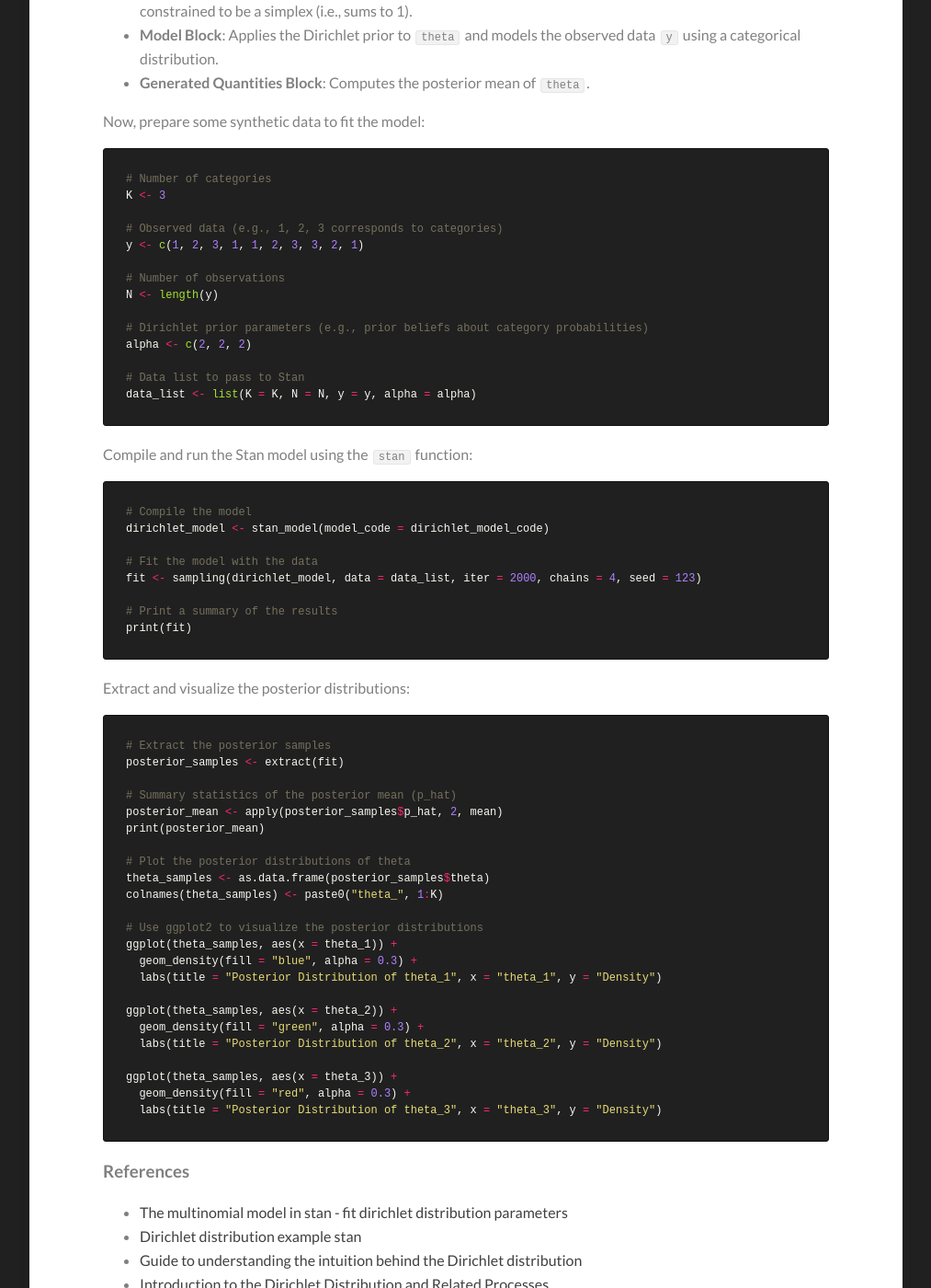
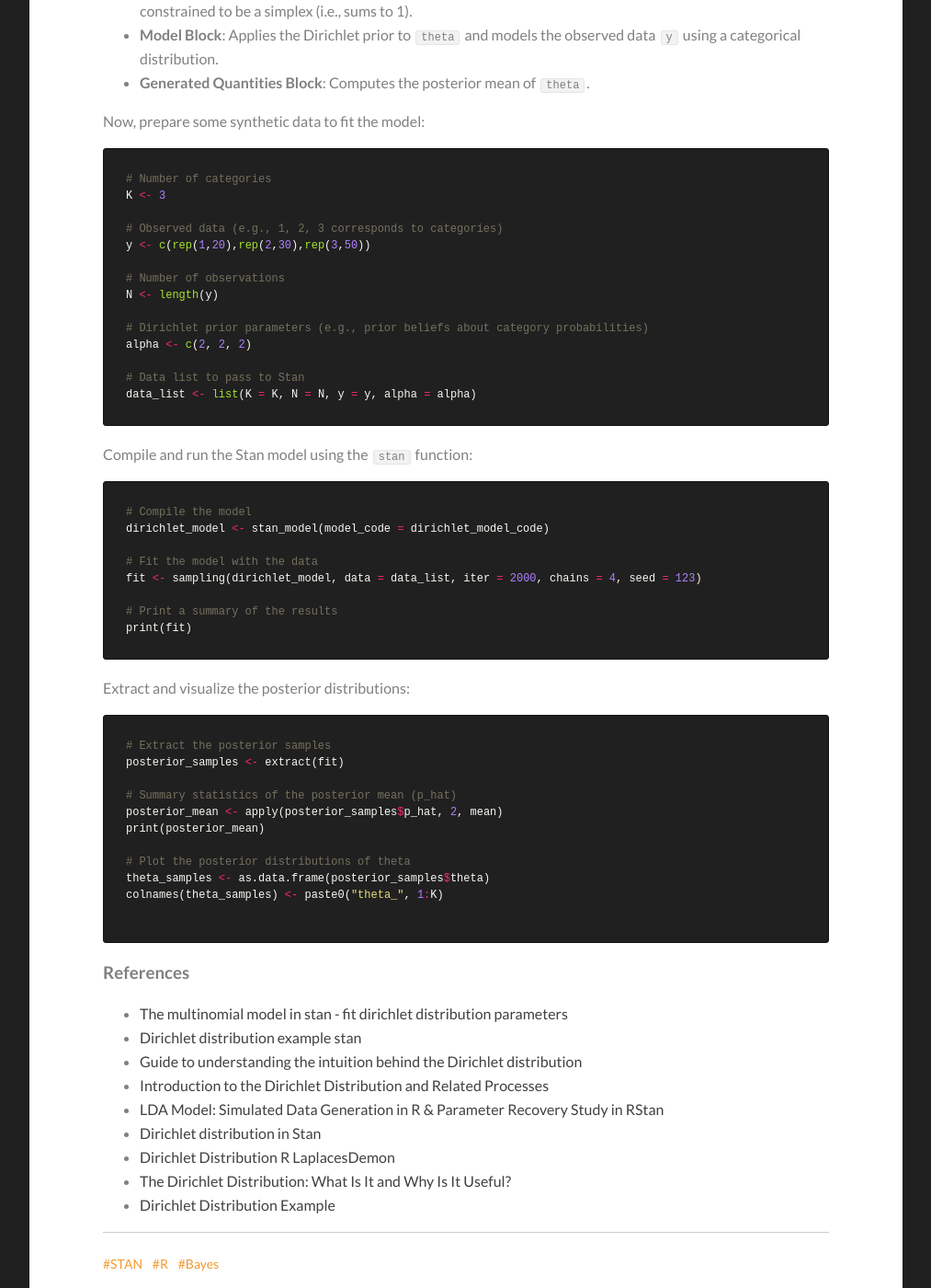
Before and after one commit to Kamran-Afzali/Kamran-Afzali.github.io, a Jekyll site: the page built from _posts/2024-11-25-Dirichlet_Distribution.md, in a window 1280 px wide and 1400 px high, scrolled down 4560 px. Shown: the whole window at 92% size, without its empty margins (133-1146 px from the left). Built offline with Jekyll 4.4.1, drawn with Linux system fonts in a browser that asks for light colours; formulas are drawn with MathJax 3.

Commit message:
Update 2024-11-25-Dirichlet_Distribution.md

````diff
--- a/_posts/2024-11-25-Dirichlet_Distribution.md
+++ b/_posts/2024-11-25-Dirichlet_Distribution.md
@@ -179,7 +179,7 @@ Now, prepare some synthetic data to fit the model:
 K <- 3
 
 # Observed data (e.g., 1, 2, 3 corresponds to categories)
-y <- c(1, 2, 3, 1, 1, 2, 3, 3, 2, 1)
+y <- c(rep(1,20),rep(2,30),rep(3,50))
 
 # Number of observations
 N <- length(y)
@@ -218,18 +218,6 @@ print(posterior_mean)
 theta_samples <- as.data.frame(posterior_samples$theta)
 colnames(theta_samples) <- paste0("theta_", 1:K)
 
-# Use ggplot2 to visualize the posterior distributions
-ggplot(theta_samples, aes(x = theta_1)) +
-  geom_density(fill = "blue", alpha = 0.3) +
-  labs(title = "Posterior Distribution of theta_1", x = "theta_1", y = "Density")
-
-ggplot(theta_samples, aes(x = theta_2)) +
-  geom_density(fill = "green", alpha = 0.3) +
-  labs(title = "Posterior Distribution of theta_2", x = "theta_2", y = "Density")
-
-ggplot(theta_samples, aes(x = theta_3)) +
-  geom_density(fill = "red", alpha = 0.3) +
-  labs(title = "Posterior Distribution of theta_3", x = "theta_3", y = "Density")
 ```
 
 
````
